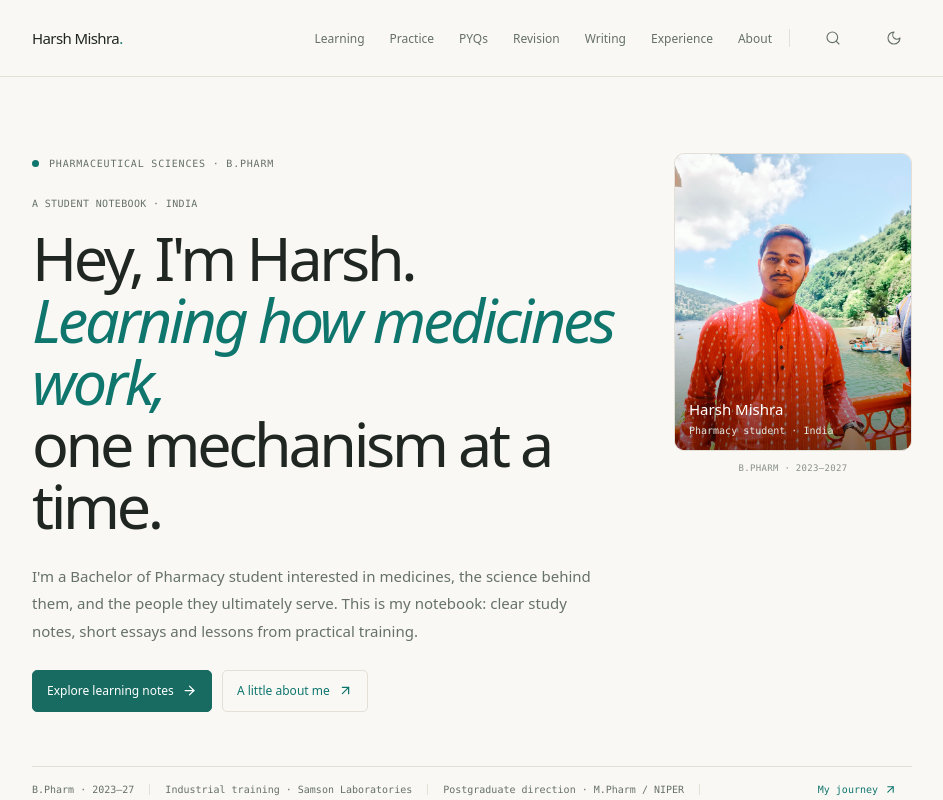
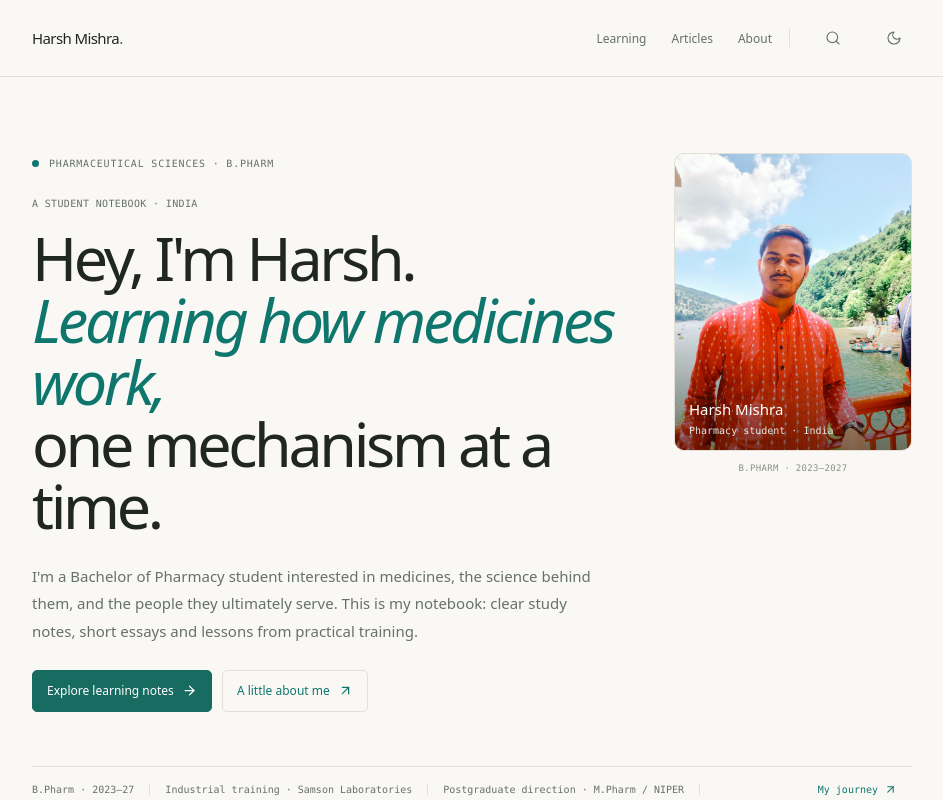
Before and after one commit to milesmoraliis759/portfolio, a Next.js app: page / in a window 1280 px wide. Shown: the top 800 px of the page, without its empty margins (168-1111 px from the left). Built offline with nearby package versions, Linux system fonts and the light colour scheme; no server answers.

Commit message:
Simplify primary navigation to major destinations

```diff
--- a/src/components/site-header.tsx
+++ b/src/components/site-header.tsx
@@ -4,11 +4,7 @@ import { ThemeToggle } from "@/components/theme-toggle";
 
 const links = [
   { href: "/learning", label: "Learning" },
-  { href: "/practice", label: "Practice" },
-  { href: "/pyqs", label: "PYQs" },
-  { href: "/revision", label: "Revision" },
-  { href: "/articles", label: "Writing" },
-  { href: "/experience", label: "Experience" },
+  { href: "/articles", label: "Articles" },
   { href: "/about", label: "About" },
 ];
 
```
